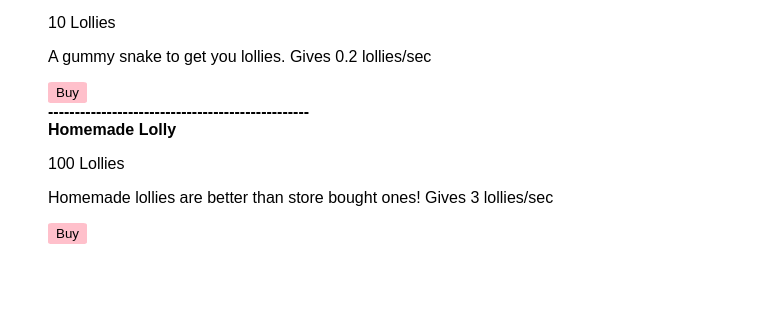
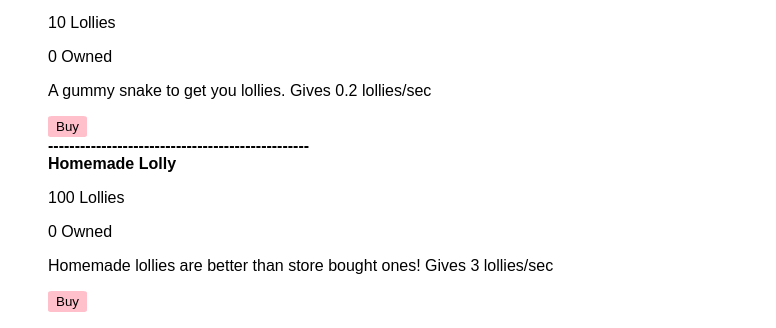
Before and after one commit to kotlinc/lolly-clicker, a plain HTML site: page index.html in a window 1280 px wide. Shown: the part 679-1007 px from the top of the page, without its empty margins (0-776 px from the left). Before the commit the page ends 939 px from the top, so only its background shows below. Drawn offline with Linux system fonts and the light colour scheme.

Commit message:
Update index.html

```diff
--- a/index.html
+++ b/index.html
@@ -45,6 +45,7 @@
           <li class="item">
             <b>Gummmy Snake</b>
             <p><span id="gSnake-price">10</span> Lollies</p>
+            <p><span id="gSnake-count">0</span> Owned</p>
             <p class="desc">A gummy snake to get you lollies. Gives 0.2 lollies/sec</p>
             <button class="buy" id="gSnake">Buy</button>
           </li>
@@ -54,6 +55,7 @@
           <li class="item">
             <b>Homemade Lolly</b>
             <p id="hmLolly-price">100 Lollies</p>
+            <p><span id="hmLolly-count">0</span> Owned</p>
             <p class="desc">Homemade lollies are better than store bought ones! Gives 3 lollies/sec</p>
             <button class="buy" id="hmLolly">Buy</button>
           </li>
```
